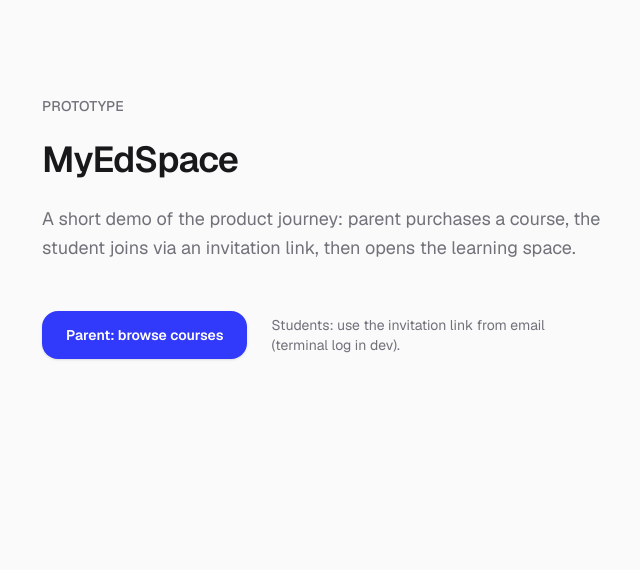
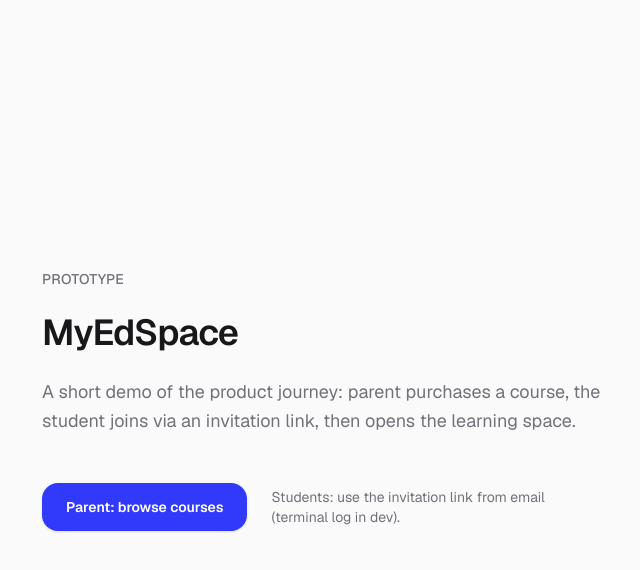
Before and after one commit to WillUK99/mes-takehome, a Next.js app: page / in a window 1280 px wide. Shown: the top 570 px of the page, without its empty margins (310-950 px from the left). Built offline with nearby package versions, Linux system fonts and the light colour scheme; no server answers.

Commit message:
fix: height of body not full

```diff
--- a/app/layout.tsx
+++ b/app/layout.tsx
@@ -28,7 +28,7 @@ export default function RootLayout({
       lang="en"
       className={`${geistSans.variable} ${geistMono.variable} h-full antialiased`}
     >
-      <body className="flex min-h-full flex-col bg-background font-sans text-foreground antialiased">
+      <body className="flex h-full flex-col bg-background font-sans text-foreground antialiased">
         {children}
       </body>
     </html>
```
